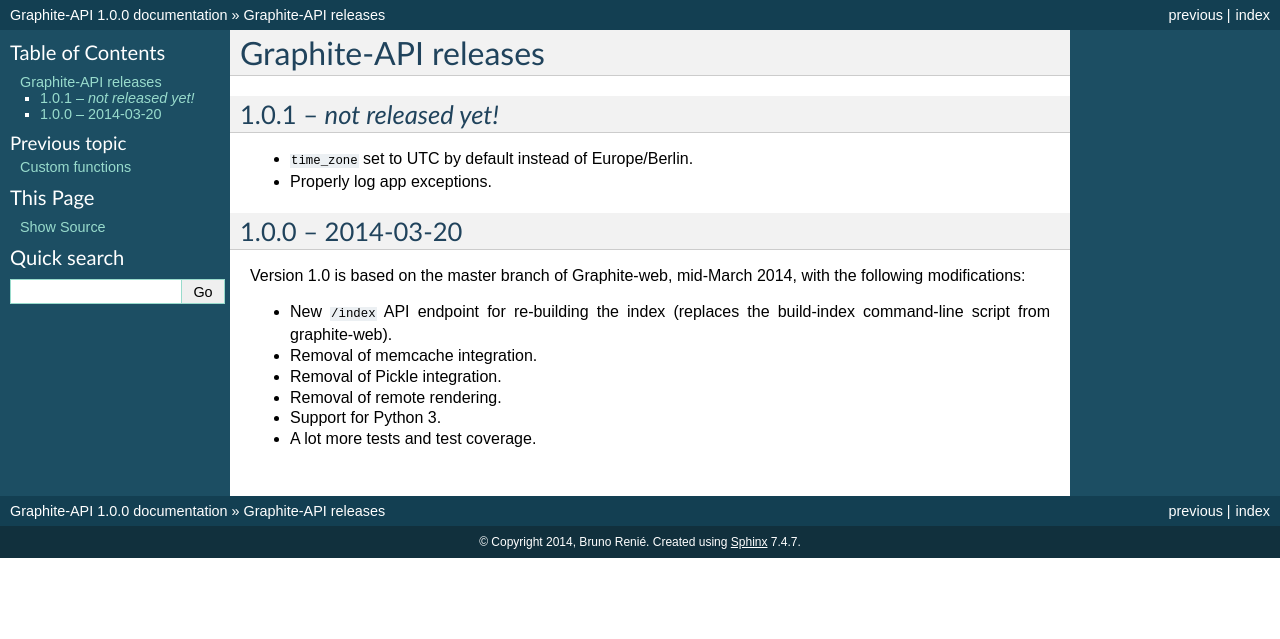
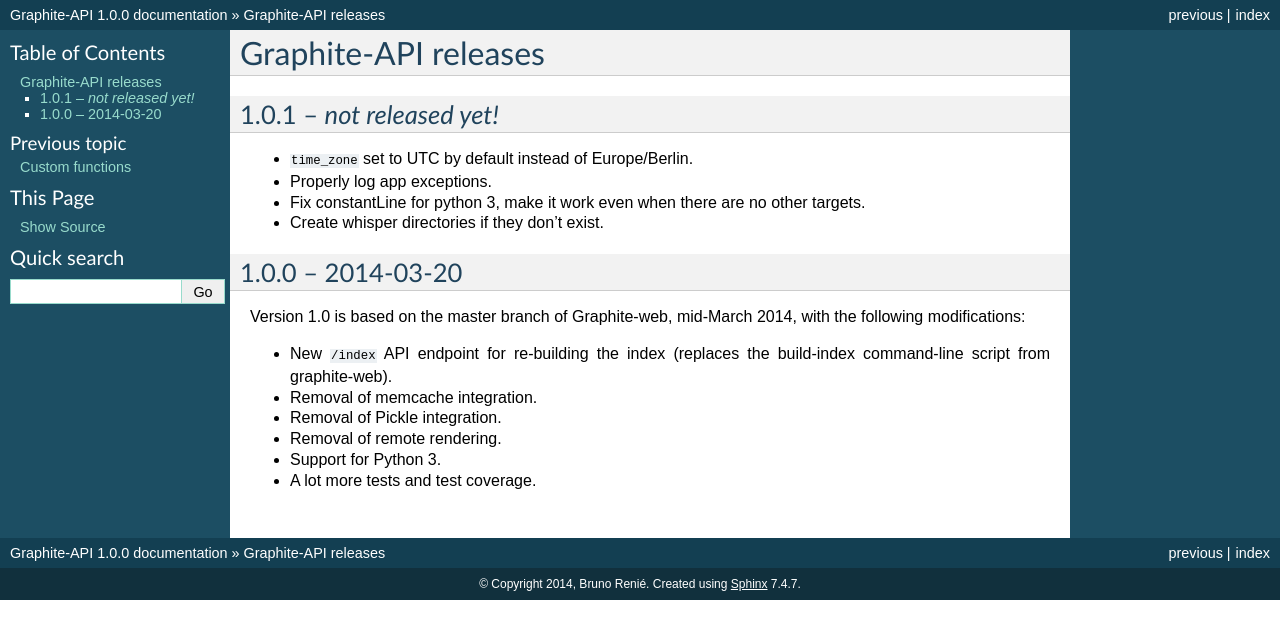
Before and after one commit to brutasse/graphite-api, a Sphinx documentation site: the page built from docs/releases.rst, in a window 1280 px wide. Shown: the top 639 px of the page. Built offline with Sphinx 7.4.7, drawn with Linux system fonts in a browser that asks for light colours.

Commit message:
Create whisper dirs if they don't exist

```diff
--- a/docs/releases.rst
+++ b/docs/releases.rst
@@ -6,6 +6,9 @@
 
 * ``time_zone`` set to UTC by default instead of Europe/Berlin.
 * Properly log app exceptions.
+* Fix constantLine for python 3, make it work even when there are no other
+  targets.
+* Create whisper directories if they don't exist.
 
 1.0.0 -- 2014-03-20
 -------------------
```
Also changed, not shown: 1 other file.
